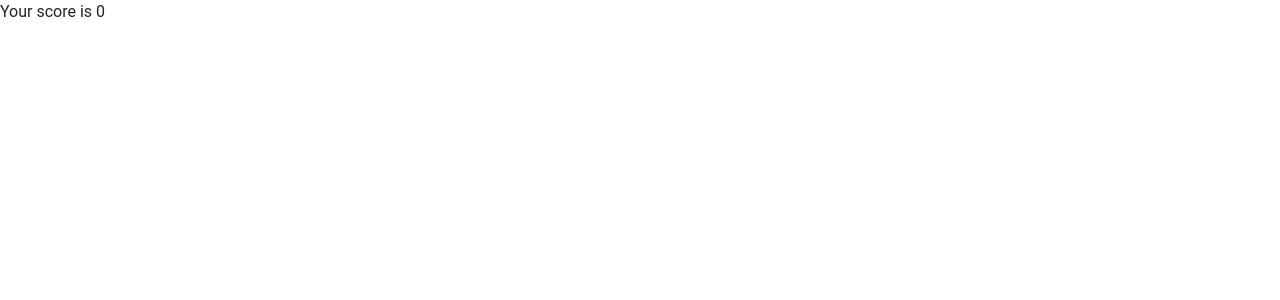
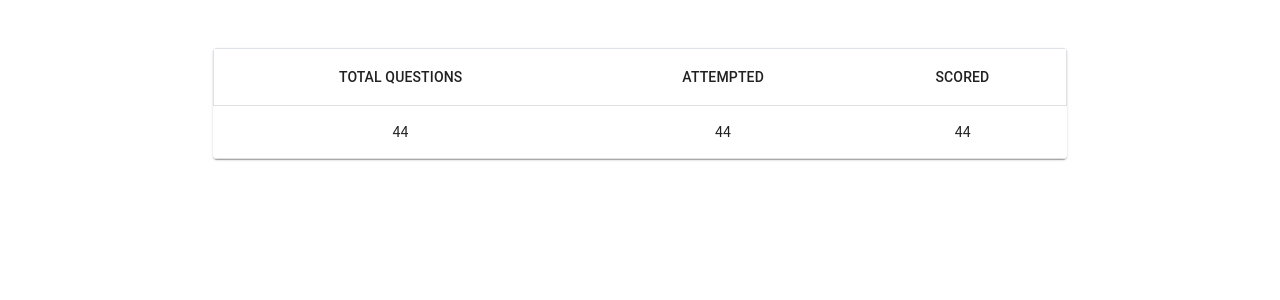
Before and after one commit to SamuelAbolade/CBT_react_app, a React (Create React App) app: page /Submit in a window 1280 px wide. Shown: the top 300 px of the page. Built offline with nearby package versions, Linux system fonts and the light colour scheme.

Commit message:
85% done

```diff
--- a/src/Routes/Main.js
+++ b/src/Routes/Main.js
@@ -36,7 +36,7 @@ const Main = () => {
       <Box sx={{ flexGrow: 1 }}>
 
       </Box>
-      <Box className="col-12 col-lg-8 m-auto mt-2 shadow p-3 bg-light rounded-4" sx={{  flexGrow: 1, }}>
+      <Box className="col-12 col-sm-10 col-lg-8 m-auto mt-2 shadow p-3 bg-light rounded-4" sx={{  flexGrow: 1, }}>
         <Box sx={{ height: 260, width: '100%', p: 2, }}>
           <CurrentQuestion />
           <QuestionOption />
--- a/src/Routes/Submit.js
+++ b/src/Routes/Submit.js
@@ -1,27 +1,38 @@
-import React, {useEffect} from 'react'
-import { useDispatch, useSelector } from 'react-redux'
-import questions from "../questions"
-import { resetSelectedOptions } from '../Redux/optionControllerSlice'
+import * as React from 'react';
+import { styled } from '@mui/material/styles';
+import Table from '@mui/material/Table';
+import TableBody from '@mui/material/TableBody';
+import TableCell from '@mui/material/TableCell';
+import TableContainer from '@mui/material/TableContainer';
+import TableHead from '@mui/material/TableHead';
+import TableRow from '@mui/material/TableRow';
+import Paper from '@mui/material/Paper';
+import questions from '../questions'
 
-const Submit = () => {
-  const { optionReducer: { selectedOptions } } = useSelector((state) => (state))
-  const dispatch = useDispatch()
-  // useEffect(() => {
-  //
 
-  //   // return () => {
-  //   //   second
-  //   // }
-  // }, [])
+export default function CustomizedTables() {
+  return (
+    <div class="col-12 col-lg-8 col-md-12 m-auto mt-5">
+      <TableContainer component={Paper}>
+        <Table className=''>
+          <TableHead>
+            <TableRow className='border'>
+              <TableCell align="center">TOTAL QUESTIONS</TableCell>
+              <TableCell align="center">ATTEMPTED</TableCell>
+              <TableCell align="center">SCORED</TableCell>
+            </TableRow>
+          </TableHead>
 
-  const correctScore = questions.filter((question, i) => selectedOptions[i] == question.answer)
-  return (
-    <>
-      <div>
-        Your score is {correctScore.length}
-      </div>
-    </>
-  )
+          <TableBody>
+            <TableRow>
+              <TableCell align="center">44</TableCell>
+              <TableCell align="center">44</TableCell>
+              <TableCell align="center">44</TableCell>
+            </TableRow>
+          </TableBody>
+
+        </Table>
+      </TableContainer>
+    </div>
+  );
 }
-
-export default Submit
--- a/src/Routes/Welcome.js
+++ b/src/Routes/Welcome.js
@@ -11,7 +11,6 @@ import Instructions from '../components/Instructions';
 export default function HorizontalLabelPositionBelowStepper() {
   const [activeStep, setActiveStep] = React.useState(1)
   const steps = [
-    // <SignIn setActiveStep={setActiveStep}/>,
     "Instructions",
     'Sign In',
   ];
--- a/src/components/SignIn.js
+++ b/src/components/SignIn.js
@@ -6,21 +6,18 @@ import { CssVarsProvider } from '@mui/joy/styles';
 import { useFormik } from 'formik';
 import * as Yup from 'yup';
 import { useNavigate } from 'react-router-dom';
+import TextField from '@mui/material/TextField';
+import InputAdornment from '@mui/material/InputAdornment';
+import AccountCircle from '@mui/icons-material/AccountCircle';
 
 const SignIn = () => {
-  const FORM_DATA = [
-    { type: "text", name: "email", placeholder: "Email / Examination Number" },
-    { type: "password", name: "password", placeholder: "Password" },
-  ];
 
   const initialValues = {
     email: '',
-    password: '',
   };
 
   const validationSchema = Yup.object({
     email: Yup.string().required('Required').min(8),
-    password: Yup.string().required('Required'),
   });
   console.log(validationSchema);
 
@@ -43,13 +40,24 @@ const SignIn = () => {
   return (
     <>
 
-      <div className='col-12 col-lg-4 bg-lig border shadow col-sm-6  rounded p-4 py-5 m-auto mt-5'>
-        <h5 className={`mt-4 text-primary`} >Sign In</h5>
-        <h6 className='mb-4' >Kindly Sign Up to get started.</h6>
-        <form className='m-auto' onSubmit={signIn}>
-          {FORM_DATA.map(({ type, name, placeholder }, i) => (
-            <Input key={i} type={type} name={name} value={formik.values.name} onChange={formik.handleChange} placeholder={placeholder} className="mt-3 rounded-2" />
-          ))}
+      <div className='col-12 col-lg-4 bg-lig border shadow col-sm-6  mt-3 rounded p-4  m-auto '>
+        <h5 className={`text-primary`} >Sign In</h5>
+        <h6 className='mb-4' >Kindly Enter your details to start Exam.</h6>
+        <form className='m-auto text-center' onSubmit={signIn}>
+            <TextField
+            type={"email"}
+            name={"email"}
+            value={formik.values.name}
+            onChange={formik.handleChange}
+             placeholder={"Enter Reg No / Email"
+            } className="mt-3 rounded-2 col-12"
+            label="Email / Reg No"
+            InputProps={{
+              startAdornment: (
+                <InputAdornment position="start">
+                  <AccountCircle />
+                </InputAdornment>
+              )}} />
           <CssVarsProvider >
             <Button type="submit" className='mt-3 w-100' variant="solid" color="primary">
               Start Exam
@@ -59,6 +67,7 @@ const SignIn = () => {
       </div>
     </>
   )
+
 }
 
 export default SignIn
```
